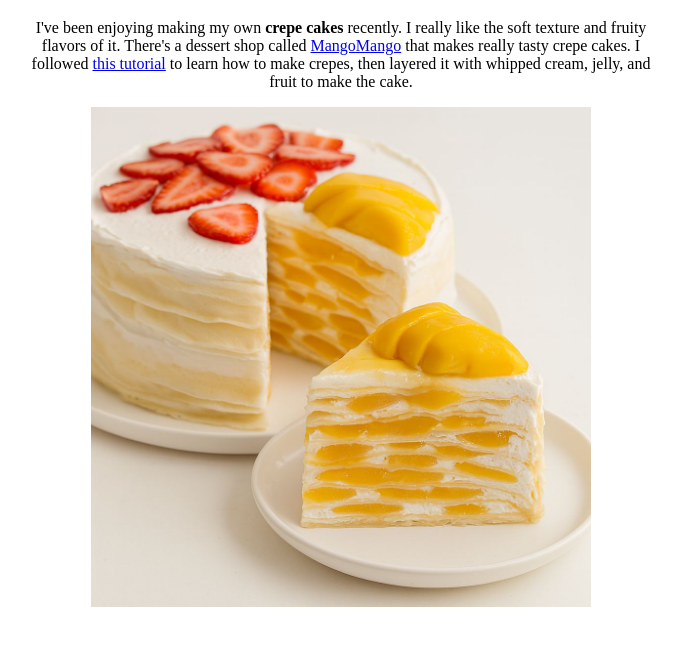
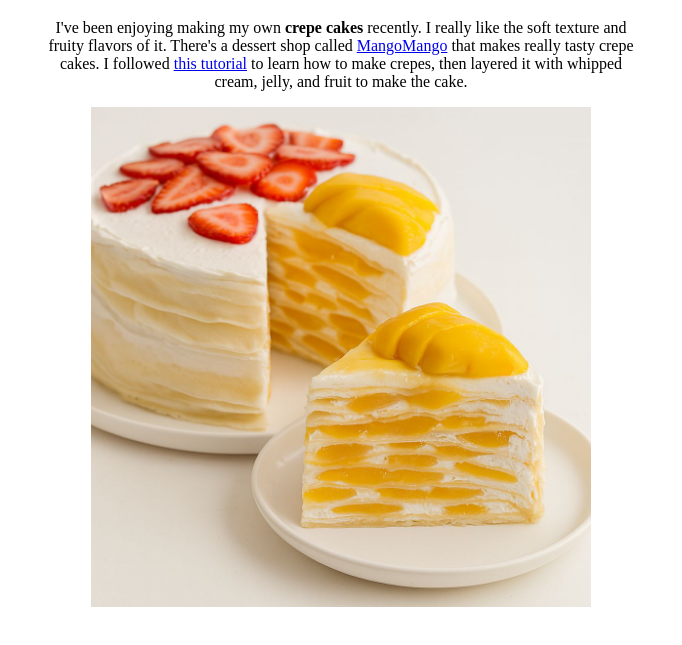
Before and after one commit to EstellaDuong/ATLS3150-UD, a plain HTML site: page A6_firstWebpage/index.html in a window 1280 px wide. Shown: the part 61-706 px from the top of the page, without its empty margins (299-981 px from the left). Drawn offline with Linux system fonts and the light colour scheme; a web font is replaced by a local one.

Commit message:
edited max width of a6

```diff
--- a/A6_firstWebpage/index.html
+++ b/A6_firstWebpage/index.html
@@ -8,7 +8,7 @@
     <!-- <link rel="stylesheet" href="style.css"> -->
 
   </head>
-  <body style= "width: 50%; text-align: center; margin: auto;">
+  <body style= "max-width: 600px; text-align: center; margin: auto;">
     <h1>Crepe Cakes</h1>
 
     <p>I've been enjoying making my own <strong>crepe cakes</strong> recently. I really like the soft texture and fruity flavors of it. There's a dessert shop called <a href="https://www.mangomangodessert.com/">MangoMango</a> that makes really tasty crepe cakes. I followed <a href="https://www.youtube.com/watch?v=FfGjDceNRVo&t=588s">this tutorial</a> to learn how to make crepes, then layered it with whipped cream, jelly, and fruit to make the cake.</p>
```
